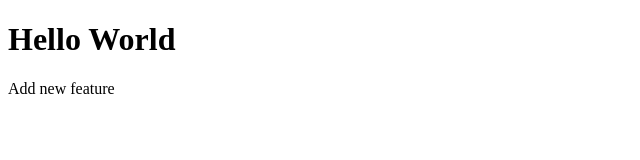
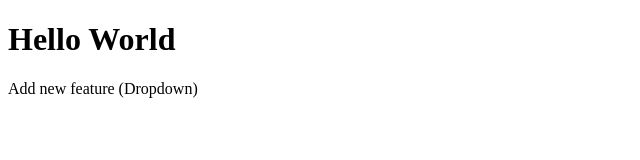
Before and after one commit to mrhabib42/home, a plain HTML site: page index.html in a window 1280 px wide. Shown: the whole page, without its empty margins (0-640 px from the left). Drawn offline with Linux system fonts and the light colour scheme.

Commit message:
new feature dropdown

```diff
--- a/index.html
+++ b/index.html
@@ -7,6 +7,6 @@
 </head>
 <body>
     <h1>Hello World</h1>
-    <p>Add new feature</p>
+    <p>Add new feature (Dropdown)</p>
 </body>
 </html>
```
